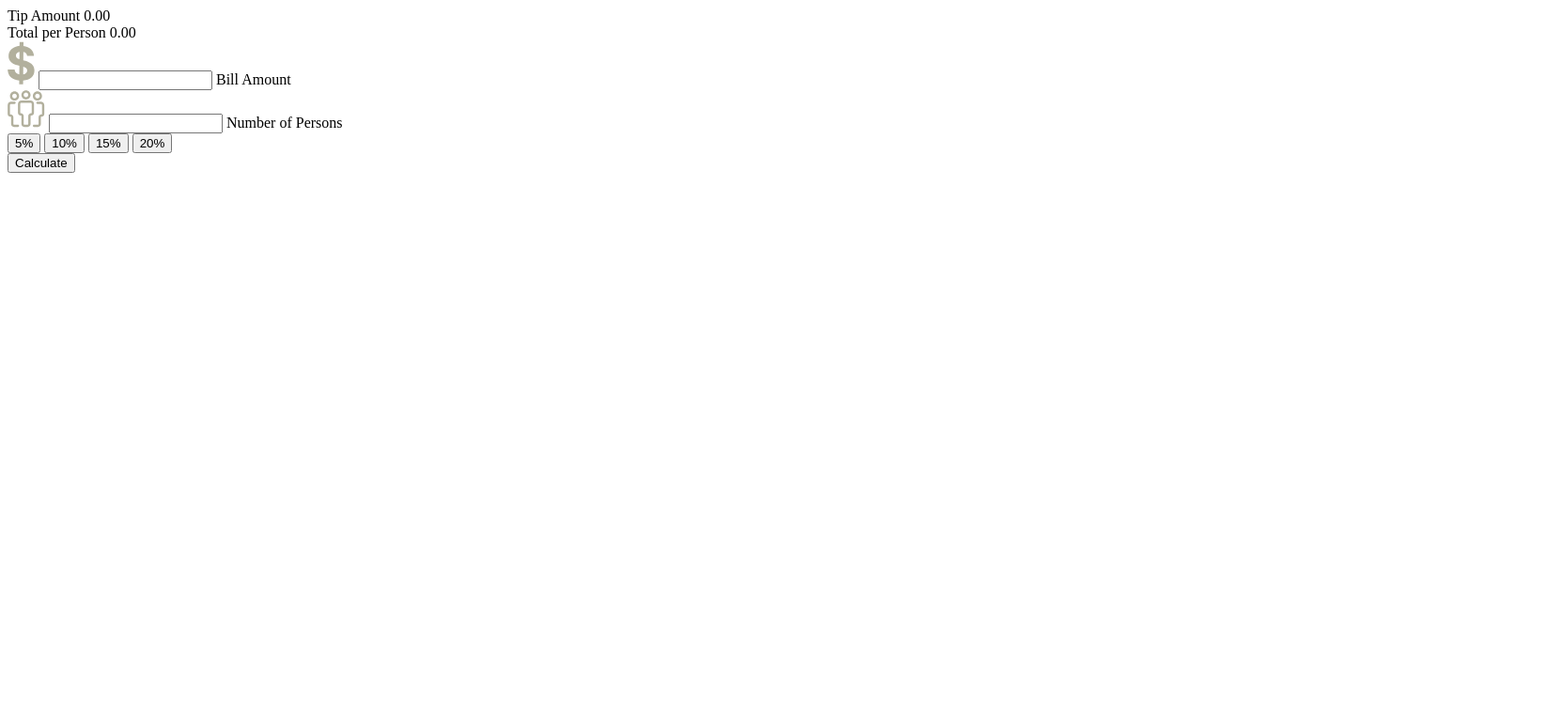
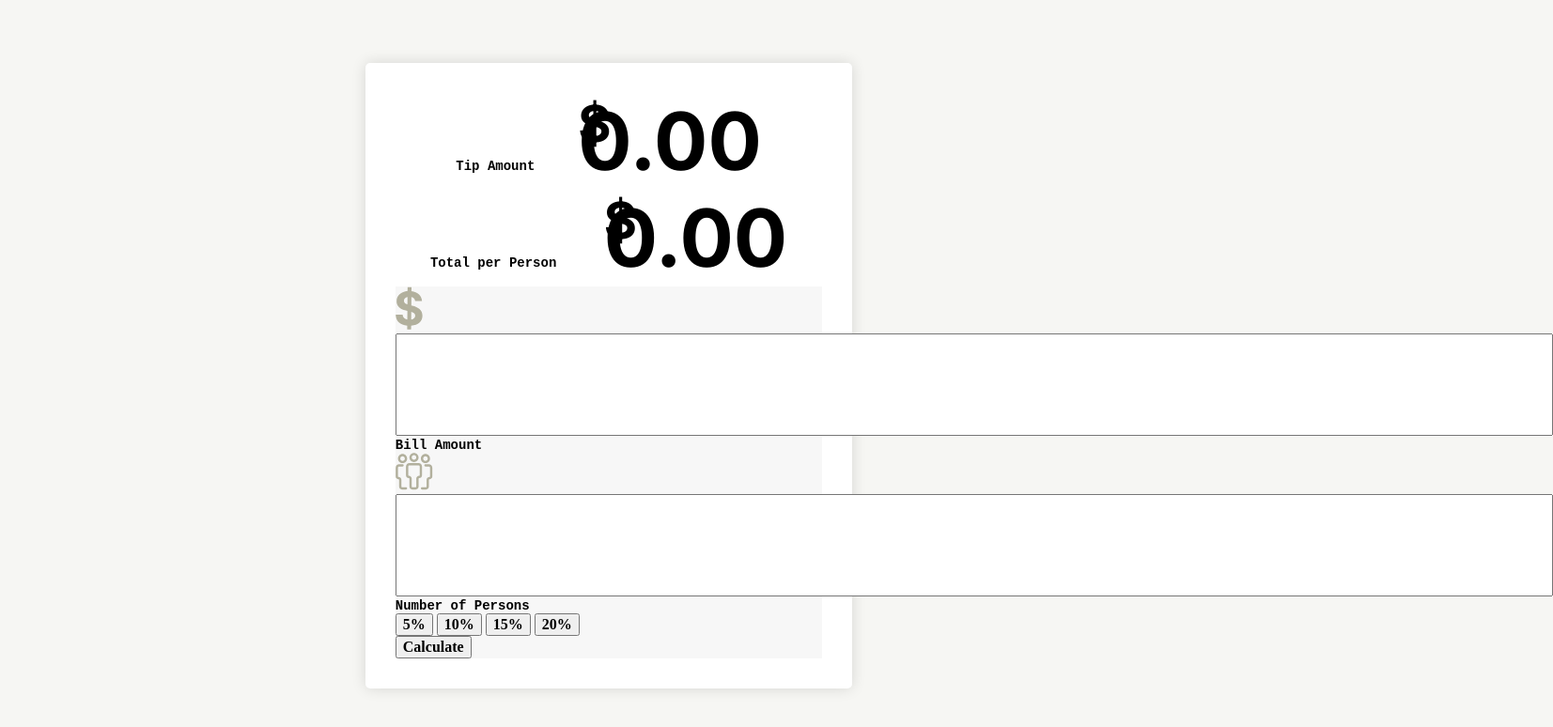
Before and after one commit to mhoumann87/advent_of_frontend, a plain HTML site: page day_7/index.html in a window 1280 px wide. Shown: the whole page at 94% size, 1653 px wide, since content can reach past the window. Drawn offline with Linux system fonts and the light colour scheme.

Commit message:
Start on css

```diff
--- a/day_7/index.html
+++ b/day_7/index.html
@@ -22,26 +22,25 @@
         <div class="card__box card__output--box">
           <div class="card__output--content">
             <label for="tip-output">Tip Amount</label>
-            <span id="tip-output">0.00</span>
+            <span class="tip-output number output">0.00</span>
           </div>
 
           <div class="card__output--content">
-            <label for="price-person"></label>
-            Total per Person
-            <span class="price-person">0.00</span>
+            <label for="price-person"> Total per Person </label>
+            <span class="price-person number output">0.00</span>
           </div>
         </div>
 
         <div class="card__box card__input--box">
           <div class="card__input--content">
             <img src="./images/dollar.svg" alt="dollar sign" />
-            <input type="number" name="amount" id="amount" />
+            <input type="number" name="amount" id="amount" class="number" />
             <label for="amount">Bill Amount</label>
           </div>
 
           <div class="card__input--content">
             <img src="./images/people.svg" alt="persons" />
-            <input type="number" name="persons" id="persons" />
+            <input type="number" name="persons" id="persons" class="number" />
             <label for="persons">Number of Persons</label>
           </div>
 
--- a/day_7/styles.css
+++ b/day_7/styles.css
@@ -1,2 +1,101 @@
 :root {
+  --clr-background: #f6f6f3;
+  --clr-card-bottom: #f7f7f7;
+  --clr-border: #dedede;
+  --clr-border-input: #b3b3b3;
+  --clr-bg-btn-box: #eeeeee;
+  --clr-btn-text: #60c1b6;
+  --clr-button: #ed7861;
+  --clr-white: #ffffff;
+  --clr-text: #333333;
+
+  /* font family */
+  --ff-text: 'Roboto Mono', monospace;
+  --ff-numbers: 'Inter', sans-serif;
+
+  /* font-weight */
+  --fw-700: 700;
+
+  /* font-size */
+  --fs-900: 5.3125rem;
+  --fs-700: 3.364rem;
+  --fs-400: 1.5rem;
+  --fs-100: 0.875rem;
 }
+
+/* reset */
+
+*,
+*::before,
+*::after {
+  box-sizing: border-box;
+}
+
+html {
+  font-size: 16px;
+}
+
+body,
+h1,
+h2,
+h3,
+p {
+  margin: 0;
+}
+
+input,
+button {
+  font: inherit;
+}
+
+/* utility classes */
+
+/* content */
+
+body {
+  min-height: 100vh;
+  display: grid;
+  place-items: center;
+
+  font-weight: var(--fw-700);
+  background-color: var(--clr-background);
+}
+
+.card {
+  background-color: var(--clr-white);
+  box-shadow: 0px 0px 15px #0002;
+  border-radius: 5px;
+  padding: 2rem;
+  width: 40%;
+  margin-inline: auto;
+}
+
+label {
+  font-size: var(--fs-100);
+  font-family: var(--ff-text);
+  margin-right: 3em;
+}
+
+.number {
+  font-family: var(--ff-numbers);
+  font-size: var(--fs-900);
+  position: relative;
+}
+
+.card__output--box {
+  display: flex;
+  flex-direction: column;
+  justify-content: center;
+  align-items: center;
+}
+
+.output::before {
+  content: '$';
+  font-size: var(--fs-700);
+  position: absolute;
+  top: 0;
+}
+
+.card__input--box {
+  background-color: var(--clr-card-bottom);
+}
```
